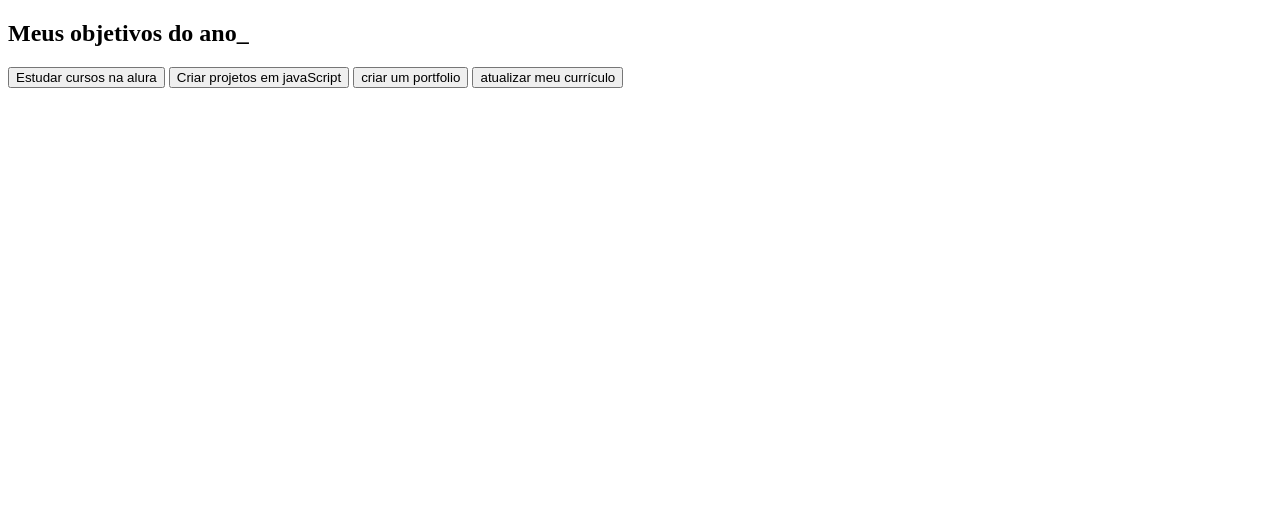
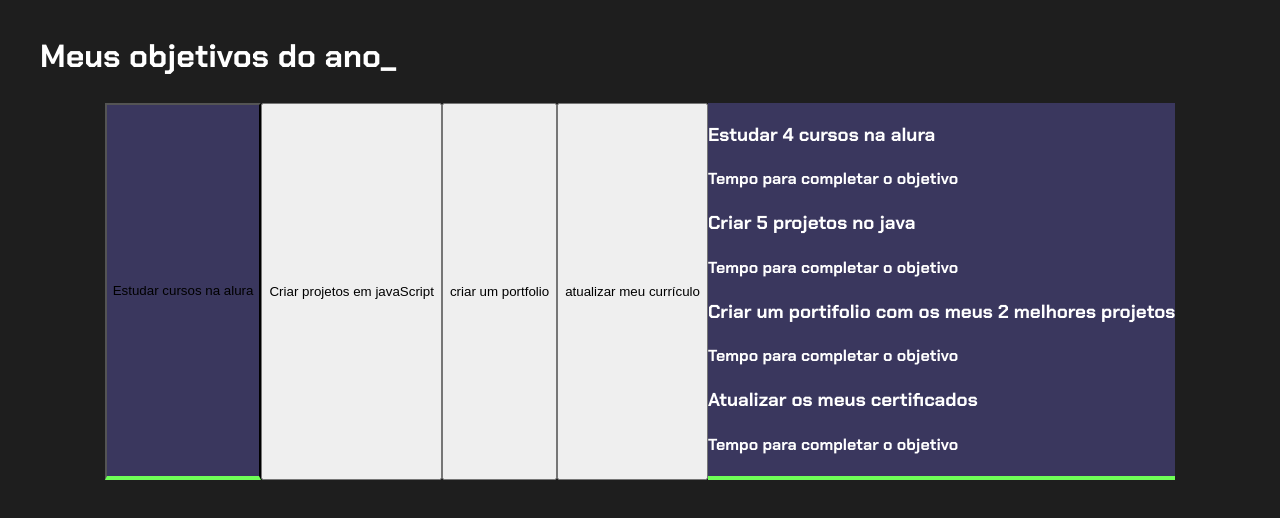
Before and after one commit to tatuamarrado66987/projeto-de-vida, a plain HTML site: page index.html in a window 1280 px wide. Drawn offline with Linux system fonts and the light colour scheme.

Commit message:
2024
2024

```diff
--- a/index.html
+++ b/index.html
@@ -5,7 +5,7 @@
     <meta http-equiv="X-UA-Compatible" content="IE=edge">
     <meta name="viewport" content="width=device-width, initial-scale=1.0">
     <title>Meus objetivos do ano</title>
-    <link rel="stylesheet" href="stile.css">
+    <link rel="stylesheet" href="style.css">
 </head>
 <body>
  <section class="conteudo-principal">
@@ -17,9 +17,33 @@
         <button class="botao">atualizar meu currículo</button>
 
 
-    </div>
 
 
+
+
+    <div class="abas-texto">
+        <div class="aba-conteudo">
+            <h3 class="aba-conteudo-texto-principal">Estudar 4 cursos na alura</h3>
+            <h4 class="aba-conteudo-texto-secundario">Tempo para completar o objetivo</h4>
+        </div>
+
+        <div class="aba-conteudo">
+            <h3 class="aba-conteudo-texto-principal">Criar 5 projetos no java</h3>
+            <h4 class="aba-conteudo-texto-secundario">Tempo para completar o objetivo</h4>
+        </div>
+
+        <div class="aba-conteudo">
+            <h3 class="aba-conteudo-texto-principal">Criar um portifolio com os meus 2 melhores projetos</h3>
+            <h4 class="aba-conteudo-texto-secundario">Tempo para completar o objetivo</h4>
+        </div>
+
+        <div class="aba-conteudo">
+            <h3 class="aba-conteudo-texto-principal">Atualizar os meus certificados</h3>
+            <h4 class="aba-conteudo-texto-secundario">Tempo para completar o objetivo</h4>
+        </div>
+
+    </div>
+</div>
  </section>
 <script src="main.js"></script>
 </body>
--- a/main.js
+++ b/main.js
@@ -1,7 +1,11 @@
 const botoes = document.querySelectorAll(".botao");
-for(let i=0;i >botoes.length;i++){
-    botoes[i].onclick =function() {
-        for (let j=0;i <botoes.length;j++)
 
+for(let i=0;i <botoes.length;i++){
+    botoes[i].onclick =function(){
+        for(let j=0;j <botoes.length;j++){
+            botoes[j].classList.remove("ativo");
+        }
+
+        botoes[i].classList.add("ativo");
     }
 }
--- a/style.css
+++ b/style.css
@@ -18,7 +18,8 @@ display:flex;
 flex-direction: column;
 justify-content: center;
 align-items: center;
-max-width: 100%;
+max-width: 1200px;
+width: 100%;
 margin: 0 auto;
 
 }
@@ -51,17 +52,25 @@ border-top: none;
 }
 .botão:first-child{
 border-radius: 40px 40px 0 0;
-
-
 }
 
-.botoes{
+.botoes.ativo{
 display: block;
 
 }
 .ativo{
     background-color: var(--botao-ativo);
     border-bottom: 4px solid var(--verde);
+}
+.abas-texto{
+    background-color: var(--botao-ativo);
+    border-bottom: 4px solid var(--verde);
+}
+.aba-conteudo-ativo{
+    display: block;
+}
+.aba.conteudo{
+    display: none;
 }
 @media screen and (min-width:750px){
 .botoes{
```
